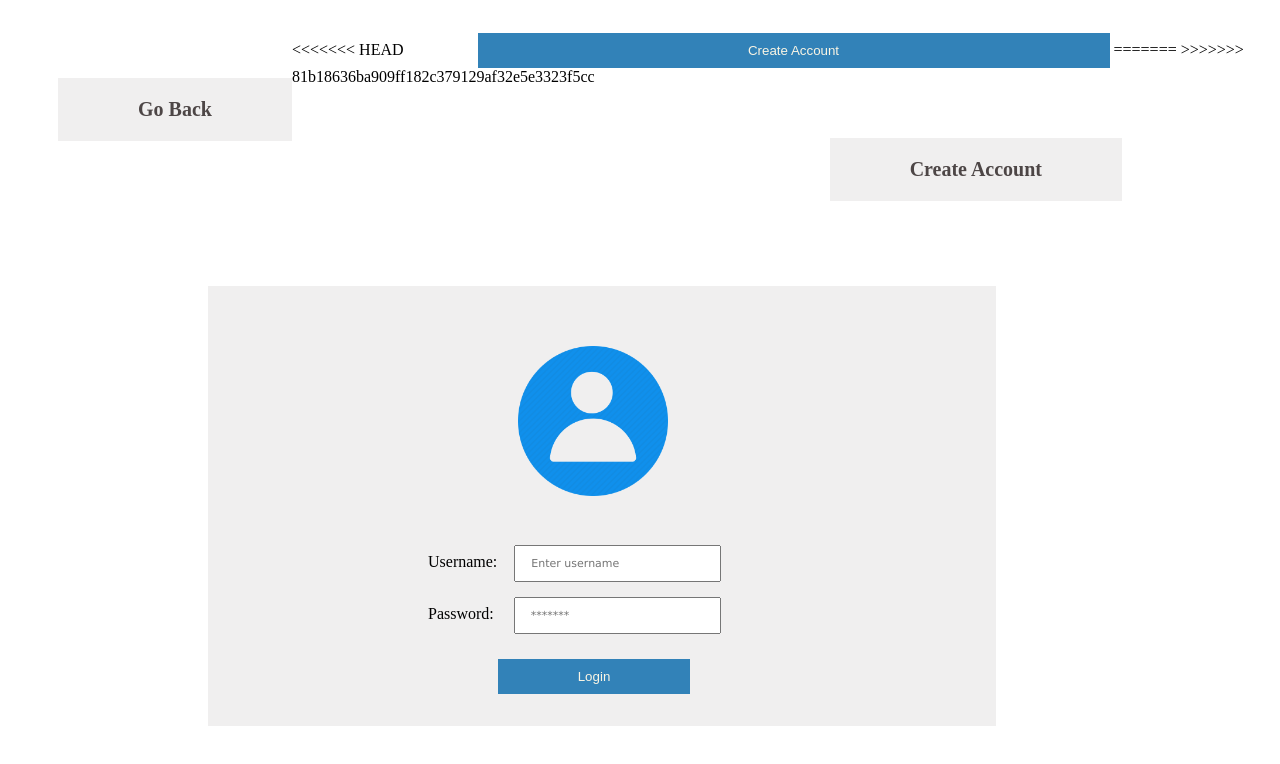
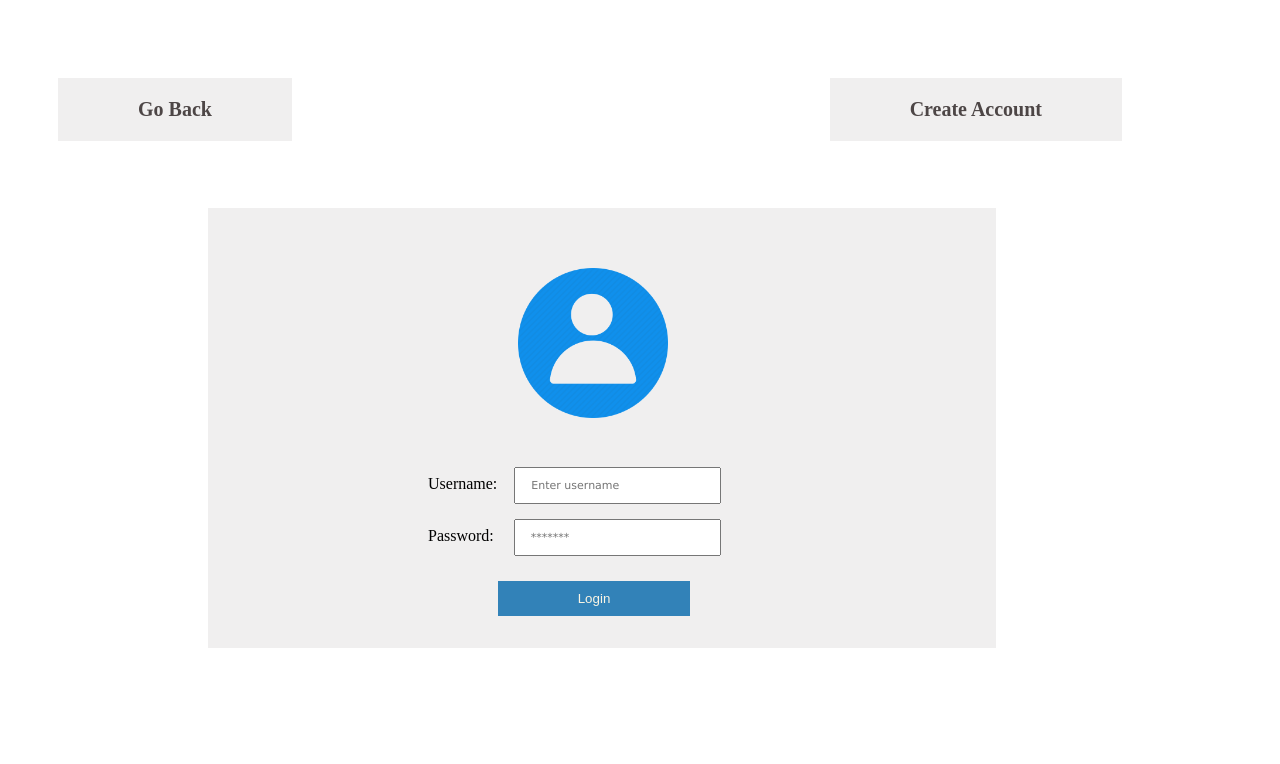
Before and after one commit to ashmamd/2020SmartKart, a plain HTML site: page code/customerProfileEng.html in a window 1280 px wide. Drawn offline with Linux system fonts and the light colour scheme.

Commit message:
corrected errors

```diff
--- a/code/customerProfileEng.html
+++ b/code/customerProfileEng.html
@@ -9,11 +9,7 @@
 </head>
 <body>
     <a class = "links" href = "mainPageEng.html">Go Back</a>
-<<<<<<< HEAD
-    <button type="createaccount" >Create Account</button>
-=======
     <a class = "links createaccount" href = "createAccount.html">Create Account</a>
->>>>>>> 81b18636ba909ff182c379129af32e5e3323f5cc
     <form name = "loginForm" onsubmit="return validateForm()" method = "post">
         <div id = "boxLayout">
             <div class ="profileImgContainer">
```
Also changed, not shown: 1 other file.
